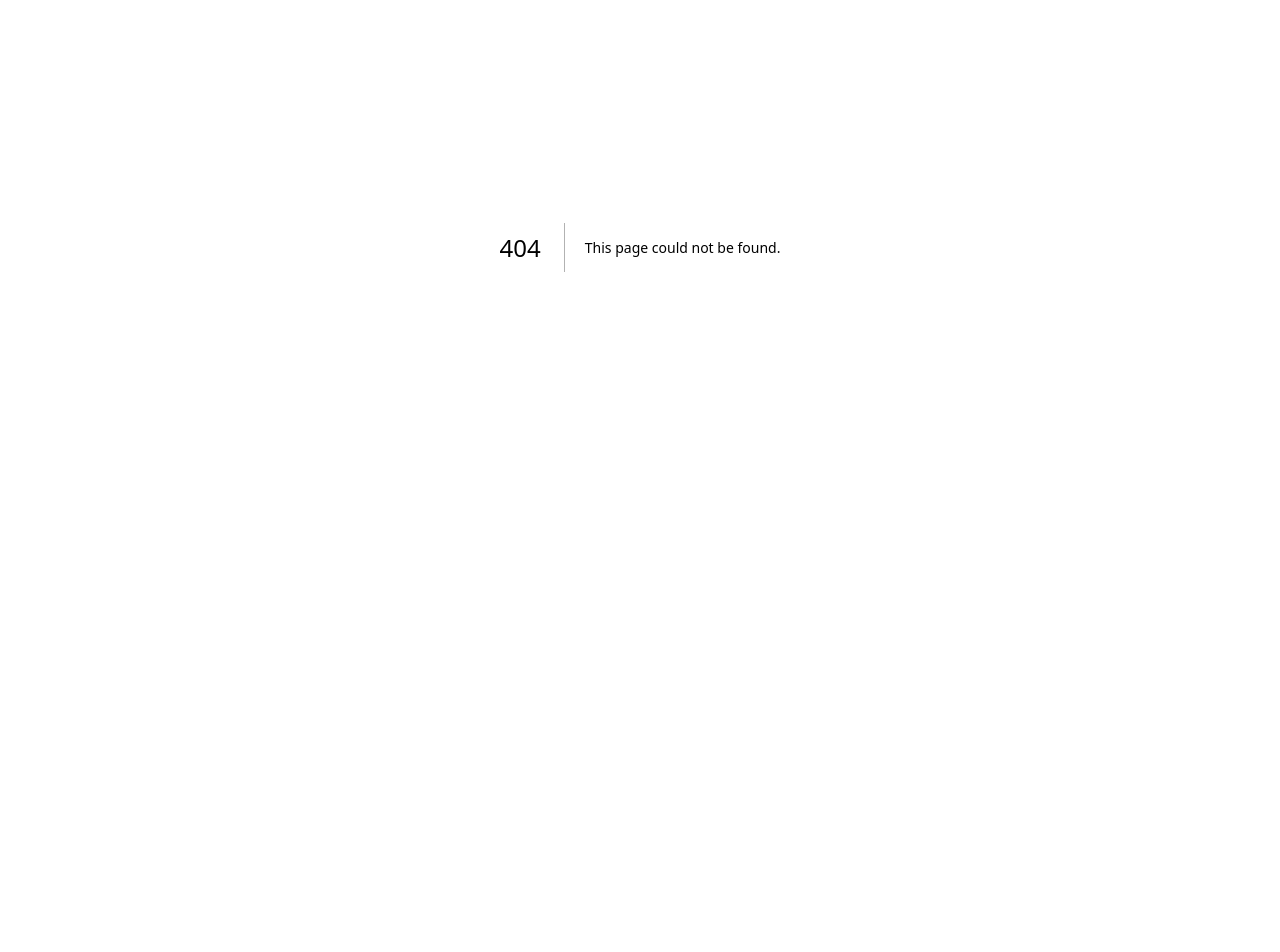
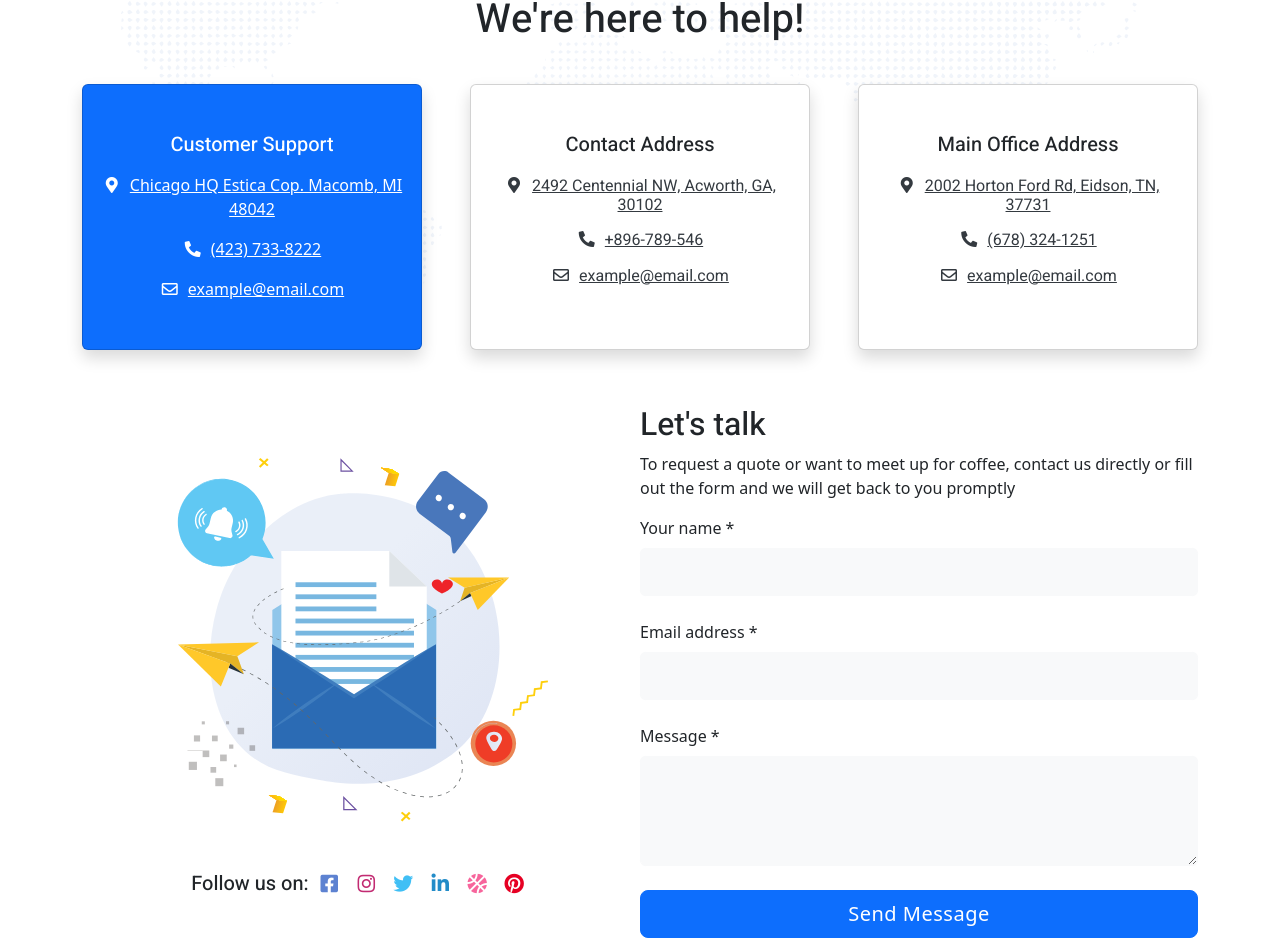
Before and after one commit to tonyykosseifyy/distancia-frontend, a Next.js app: page /contact-us in a window 1280 px wide. Before the commit this address had no page. Shown: the part 153-1105 px from the top of the page. Before the commit the page ends 800 px from the top, so only its background shows below. Built offline with nearby package versions, Linux system fonts and the light colour scheme.

Commit message:
Add: contact us page

```diff
--- a/src/app/(common_layouts)/about/page.tsx
+++ b/src/app/(common_layouts)/about/page.tsx
@@ -869,7 +869,7 @@ Award and Team END */}
 
 			<Script src="/assets/vendor/aos/aos.js" />
     </div>
-  )
-}
+  );
+};
 
 export default About
--- /dev/null
+++ b/src/app/(common_layouts)/contact-us/page.tsx
@@ -0,0 +1,268 @@
+import React from 'react';
+
+
+const ContactUs = () : React.ReactNode => {
+  return (
+    <main>
+  {/* =======================
+Page Banner START */}
+  <section
+    className="pt-5 pb-0"
+    style={{
+      backgroundImage: "url(images/element/map.svg)",
+      backgroundPosition: "center left",
+      backgroundSize: "cover"
+    }}
+  >
+    <div className="container">
+      <div className="row">
+        <div className="col-lg-8 col-xl-6 text-center mx-auto">
+          {/* Title */}
+          <h6 className="text-primary">Contact us</h6>
+          <h1 className="mb-4">We're here to help!</h1>
+        </div>
+      </div>
+      {/* Contact info box */}
+      <div className="row g-4 g-md-5 mt-0 mt-lg-3">
+        {/* Box item */}
+        <div className="col-lg-4 mt-lg-0">
+          <div className="card card-body bg-primary shadow py-5 text-center h-100">
+            {/* Title */}
+            <h5 className="text-white mb-3">Customer Support</h5>
+            <ul className="list-inline mb-0">
+              {/* Address */}
+              <li className="list-item mb-3">
+                <a href="#" className="text-white">
+                  {" "}
+                  <i className="fas fa-fw fa-map-marker-alt me-2 mt-1" />
+                  Chicago HQ Estica Cop. Macomb, MI 48042{" "}
+                </a>
+              </li>
+              {/* Phone number */}
+              <li className="list-item mb-3">
+                <a href="#" className="text-white">
+                  {" "}
+                  <i className="fas fa-fw fa-phone-alt me-2" />
+                  (423) 733-8222{" "}
+                </a>
+              </li>
+              {/* Email id */}
+              <li className="list-item mb-0">
+                <a href="#" className="text-white">
+                  {" "}
+                  <i className="far fa-fw fa-envelope me-2" />
+                  example@email.com{" "}
+                </a>
+              </li>
+            </ul>
+          </div>
+        </div>
+        {/* Box item */}
+        <div className="col-lg-4 mt-lg-0">
+          <div className="card card-body shadow py-5 text-center h-100">
+            {/* Title */}
+            <h5 className="mb-3">Contact Address</h5>
+            <ul className="list-inline mb-0">
+              {/* Address */}
+              <li className="list-item mb-3 h6 fw-light">
+                <a href="#">
+                  {" "}
+                  <i className="fas fa-fw fa-map-marker-alt me-2 mt-1" />
+                  2492 Centennial NW, Acworth, GA, 30102{" "}
+                </a>
+              </li>
+              {/* Phone number */}
+              <li className="list-item mb-3 h6 fw-light">
+                <a href="#">
+                  {" "}
+                  <i className="fas fa-fw fa-phone-alt me-2" />
+                  +896-789-546{" "}
+                </a>
+              </li>
+              {/* Email id */}
+              <li className="list-item mb-0 h6 fw-light">
+                <a href="#">
+                  {" "}
+                  <i className="far fa-fw fa-envelope me-2" />
+                  example@email.com{" "}
+                </a>
+              </li>
+            </ul>
+          </div>
+        </div>
+        {/* Box item */}
+        <div className="col-lg-4 mt-lg-0">
+          <div className="card card-body shadow py-5 text-center h-100">
+            {/* Title */}
+            <h5 className="mb-3">Main Office Address</h5>
+            <ul className="list-inline mb-0">
+              {/* Address */}
+              <li className="list-item mb-3 h6 fw-light">
+                <a href="#">
+                  {" "}
+                  <i className="fas fa-fw fa-map-marker-alt me-2 mt-1" />
+                  2002 Horton Ford Rd, Eidson, TN, 37731{" "}
+                </a>
+              </li>
+              {/* Phone number */}
+              <li className="list-item mb-3 h6 fw-light">
+                <a href="#">
+                  {" "}
+                  <i className="fas fa-fw fa-phone-alt me-2" />
+                  (678) 324-1251{" "}
+                </a>
+              </li>
+              {/* Email id */}
+              <li className="list-item mb-0 h6 fw-light">
+                <a href="#">
+                  {" "}
+                  <i className="far fa-fw fa-envelope me-2" />
+                  example@email.com{" "}
+                </a>
+              </li>
+            </ul>
+          </div>
+        </div>
+      </div>
+    </div>
+  </section>
+  {/* =======================
+Page Banner END */}
+  {/* =======================
+Image and contact form START */}
+  <section>
+    <div className="container">
+      <div className="row g-4 g-lg-0 align-items-center">
+        <div className="col-md-6 align-items-center text-center">
+          {/* Image */}
+          <img
+            src="images/element/contact.svg"
+            className="h-400px"
+            alt=""
+          />
+          {/* Social media button */}
+          <div className="d-sm-flex align-items-center justify-content-center mt-2 mt-sm-4">
+            <h5 className="mb-0">Follow us on:</h5>
+            <ul className="list-inline mb-0 ms-sm-2">
+              <li className="list-inline-item">
+                {" "}
+                <a className="fs-5 me-1 text-facebook" href="#">
+                  <i className="fab fa-fw fa-facebook-square" />
+                </a>{" "}
+              </li>
+              <li className="list-inline-item">
+                {" "}
+                <a className="fs-5 me-1 text-instagram" href="#">
+                  <i className="fab fa-fw fa-instagram" />
+                </a>{" "}
+              </li>
+              <li className="list-inline-item">
+                {" "}
+                <a className="fs-5 me-1 text-twitter" href="#">
+                  <i className="fab fa-fw fa-twitter" />
+                </a>{" "}
+              </li>
+              <li className="list-inline-item">
+                {" "}
+                <a className="fs-5 me-1 text-linkedin" href="#">
+                  <i className="fab fa-fw fa-linkedin-in" />
+                </a>{" "}
+              </li>
+              <li className="list-inline-item">
+                {" "}
+                <a className="fs-5 me-1 text-dribbble" href="#">
+                  <i className="fas fa-fw fa-basketball-ball" />
+                </a>{" "}
+              </li>
+              <li className="list-inline-item">
+                {" "}
+                <a className="fs-5 me-1 text-pinterest" href="#">
+                  <i className="fab fa-fw fa-pinterest" />
+                </a>{" "}
+              </li>
+            </ul>
+          </div>
+        </div>
+        {/* Contact form START */}
+        <div className="col-md-6">
+          {/* Title */}
+          <h2 className="mt-4 mt-md-0">Let's talk</h2>
+          <p>
+            To request a quote or want to meet up for coffee, contact us
+            directly or fill out the form and we will get back to you promptly
+          </p>
+          <form>
+            {/* Name */}
+            <div className="mb-4 bg-light-input">
+              <label htmlFor="yourName" className="form-label">
+                Your name *
+              </label>
+              <input
+                type="text"
+                className="form-control form-control-lg"
+                id="yourName"
+              />
+            </div>
+            {/* Email */}
+            <div className="mb-4 bg-light-input">
+              <label htmlFor="emailInput" className="form-label">
+                Email address *
+              </label>
+              <input
+                type="email"
+                className="form-control form-control-lg"
+                id="emailInput"
+              />
+            </div>
+            {/* Message */}
+            <div className="mb-4 bg-light-input">
+              <label htmlFor="textareaBox" className="form-label">
+                Message *
+              </label>
+              <textarea
+                className="form-control"
+                id="textareaBox"
+                rows={4}
+                defaultValue={""}
+              />
+            </div>
+            {/* Button */}
+            <div className="d-grid">
+              <button className="btn btn-lg btn-primary mb-0" type="button">
+                Send Message
+              </button>
+            </div>
+          </form>
+        </div>
+        {/* Contact form END */}
+      </div>
+    </div>
+  </section>
+  {/* =======================
+Image and contact form END */}
+  {/* =======================
+Map START */}
+  <section className="pt-0">
+    <div className="container">
+      <div className="row">
+        <div className="col-12">
+          <iframe
+            className="w-100 h-400px grayscale rounded"
+            src="https://www.google.com/maps/embed?pb=!1m18!1m12!1m3!1d3022.9663095343008!2d-74.00425878428698!3d40.74076684379132!2m3!1f0!2f0!3f0!3m2!1i1024!2i768!4f13.1!3m3!1m2!1s0x89c259bf5c1654f3%3A0xc80f9cfce5383d5d!2sGoogle!5e0!3m2!1sen!2sin!4v1586000412513!5m2!1sen!2sin"
+            height={500}
+            style={{ border: 0 }}
+            aria-hidden="false"
+            tabIndex={0}
+          />
+        </div>
+      </div>
+    </div>
+  </section>
+  {/* =======================
+Map END */}
+		</main>
+
+  );
+};
+
+export default ContactUs;
--- a/src/app/layout.tsx
+++ b/src/app/layout.tsx
@@ -21,6 +21,7 @@ export default function RootLayout({
           rel="stylesheet"
           href="https://fonts.googleapis.com/css2?family=Heebo:wght@400;500;700&family=Roboto:wght@400;500;700&display=swap"
         />
+        <link rel="stylesheet" href="https://fonts.googleapis.com/css2?family=Heebo:wght@400;500;700&family=Roboto:wght@400;500;700&display=swap" />
         <meta name="viewport" content="width=device-width, initial-scale=1" />
       </Head>
 
```
